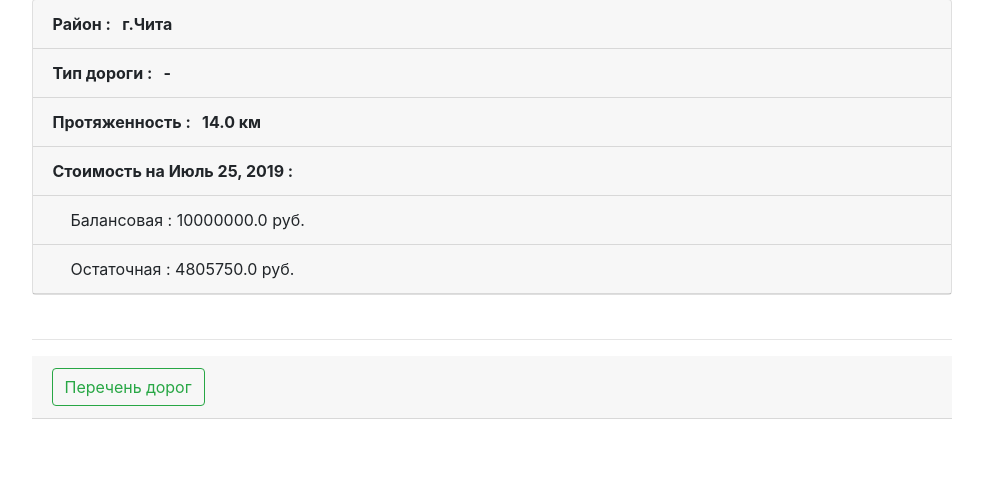
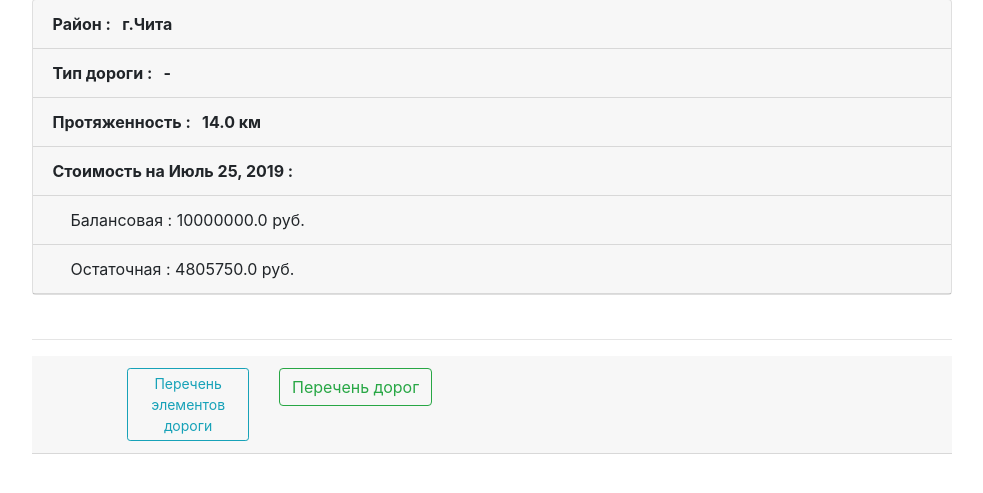
Before and after one commit to mongoy/pyRoads, a Django app: page /detail/1 in a window 1280 px wide. Shown: the part 169-662 px from the top of the page, without its empty margins (101-1084 px from the left). Run offline with Django 3.2, Linux system fonts and the light colour scheme; a user stored in the database is signed in; data comes from the database, SQL or seed files in the repository; both versions use the stored data as it was after the commit; some libraries are stand-ins or nearby versions.

Commit message:
Edit detail road add elements

```diff
--- a/rdmain/views.py
+++ b/rdmain/views.py
@@ -8,7 +8,7 @@ from django.views.generic import TemplateView, ListView, DetailView, UpdateView,
 from django.views.generic.base import View
 
 from .forms import RoadForm, RoadCreatForm
-from .models import Road
+from .models import Road, ElRoad
 
 
 class RoadInfo(TemplateView):
@@ -66,7 +66,7 @@ class RoadDetail(DetailView):
         am_month = ammort(period, broad)
         summ_ost = oroad - am_month * d_today.month
         context['summ_ost'] = summ_ost
-
+        # context['elements'] = ElRoad.objects.filter(nroad=Road).filter(nregion=Road)
         if self.request.user.is_authenticated:
             return context
         else:
--- a/templates/rdmain/road_detail.html
+++ b/templates/rdmain/road_detail.html
@@ -11,6 +11,10 @@
             <p class="card-header">&nbsp;&nbsp;&nbsp; Остаточная : {{ summ_ost }} руб. </p>
         </div><br><hr>
     <div class="card-header">
-        <a href="{% url 'road-list' %}" class="btn btn-outline-success my-1 my-sm-0">Перечень дорог</a>
+        <div class="row">
+            <div class="col-1"></div>
+            <div class="col-2"><a href="#" class="btn btn-sm btn-outline-info my-2 my-sm-0" aria-disabled="true">Перечень элементов дороги</a></div>
+            <div class="col-3"><a href="{% url 'road-list' %}" class="btn btn-outline-success my-1 my-sm-0" aria-disabled="true">Перечень дорог</a></div>
+        </div>
     </div>
 {% endblock content %}
--- a/templates/rdmain/road_list.html
+++ b/templates/rdmain/road_list.html
@@ -7,7 +7,7 @@
             <div class="row">
                 <div class="col-8" ><h6>{{ road.nroad }}  ,  район: {{ road.nregion}}</h6></div>
                 {% if user.is_authenticated %}
-                    <div class="col-2"><a href="{% url 'road-detail' road.id %}" class="btn btn-sm btn-outline-info my-2 my-sm-0 " role="group" aria-disabled="true">Просмотр</a></div>
+                    <div class="col-2"><a href="{% url 'road-detail' road.id %}" class="btn btn-sm btn-outline-info my-2 my-sm-0" role="group" aria-disabled="true">Просмотр</a></div>
                     <div class="col-1"><a href="{% url 'road-update' road.id %}" class="btn btn-sm btn-outline-danger my-2 my-sm-0" role="group" aria-disabled="true">Изменить</a></div>
                 {% else %}
                     <div class="col-2"></div>
```
Also changed, not shown: rdmain/models.py (+6 -5 lines), db.sqlite3.
